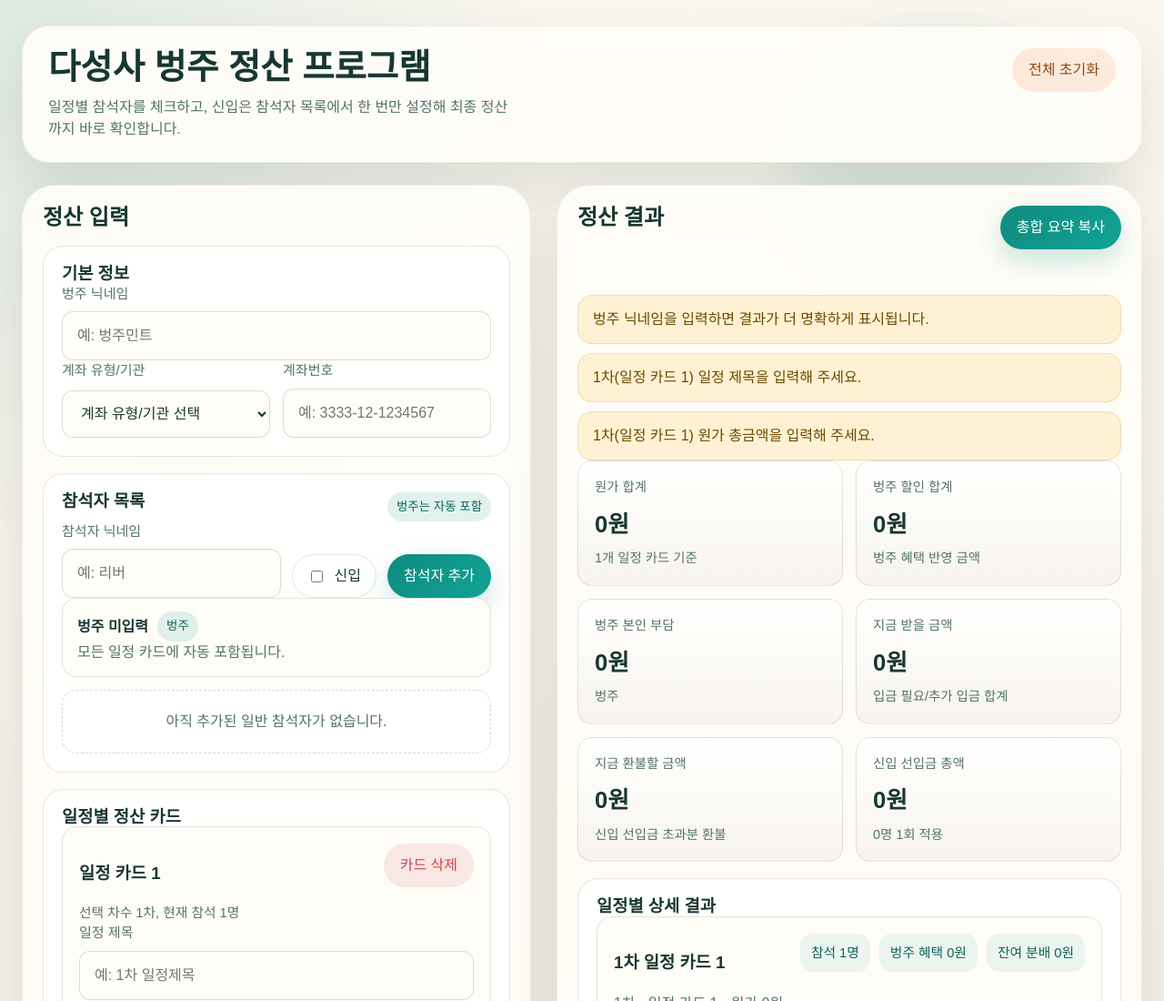
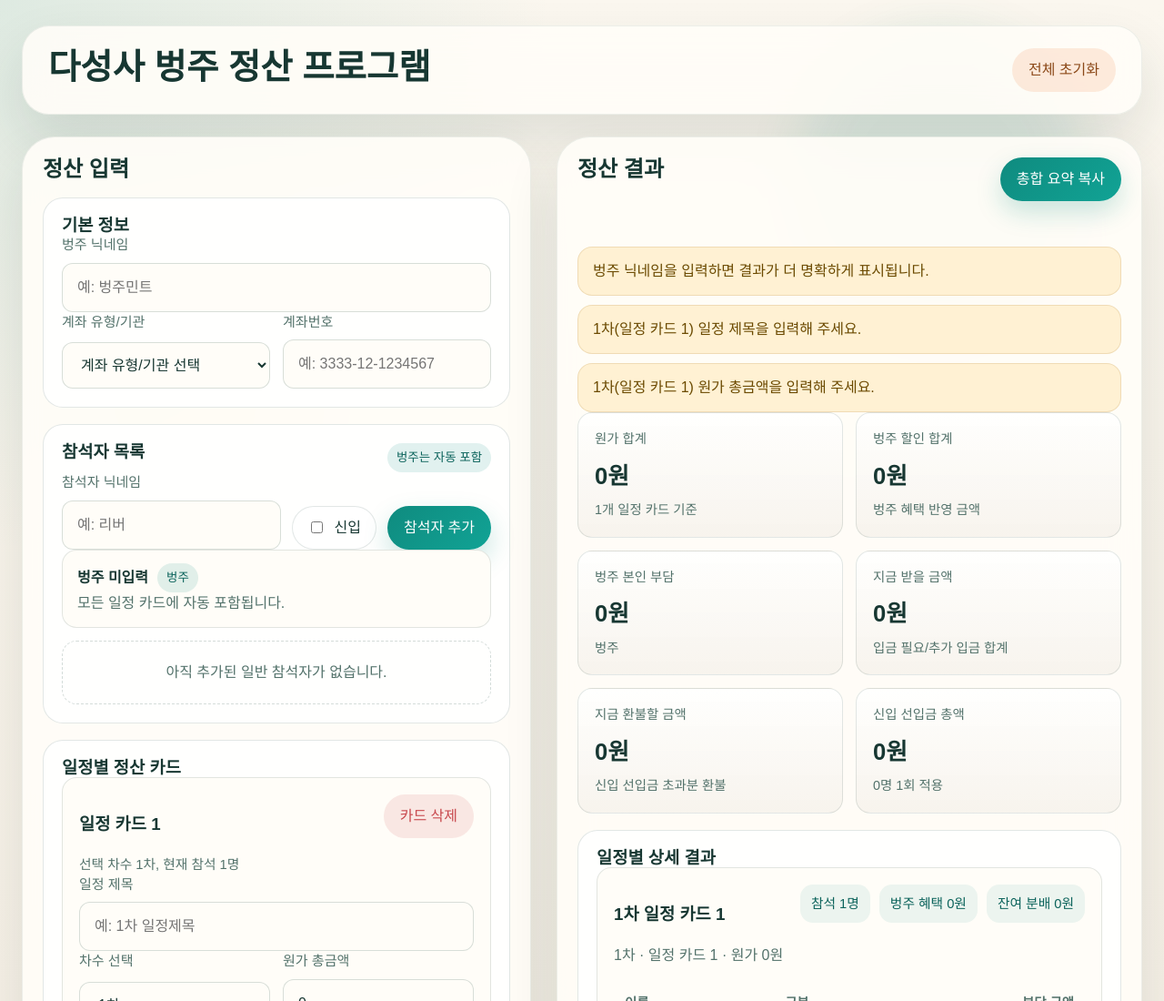
Before and after one commit to parkjoo8715-prog/settlement, a plain HTML site: page index.html in a window 1280 px wide. Shown: the top 1100 px of the page at 91% size. Drawn offline with Linux system fonts and the light colour scheme.

Commit message:
chore: remove header description text

```diff
--- a/index.html
+++ b/index.html
@@ -866,9 +866,6 @@
       <section class="service-header">
         <div class="service-header__intro">
           <h1>다성사 벙주 정산 프로그램</h1>
-          <p class="service-header__lead">
-            일정별 참석자를 체크하고, 신입은 참석자 목록에서 한 번만 설정해 최종 정산까지 바로 확인합니다.
-          </p>
         </div>
 
         <div class="service-header__actions">
```
